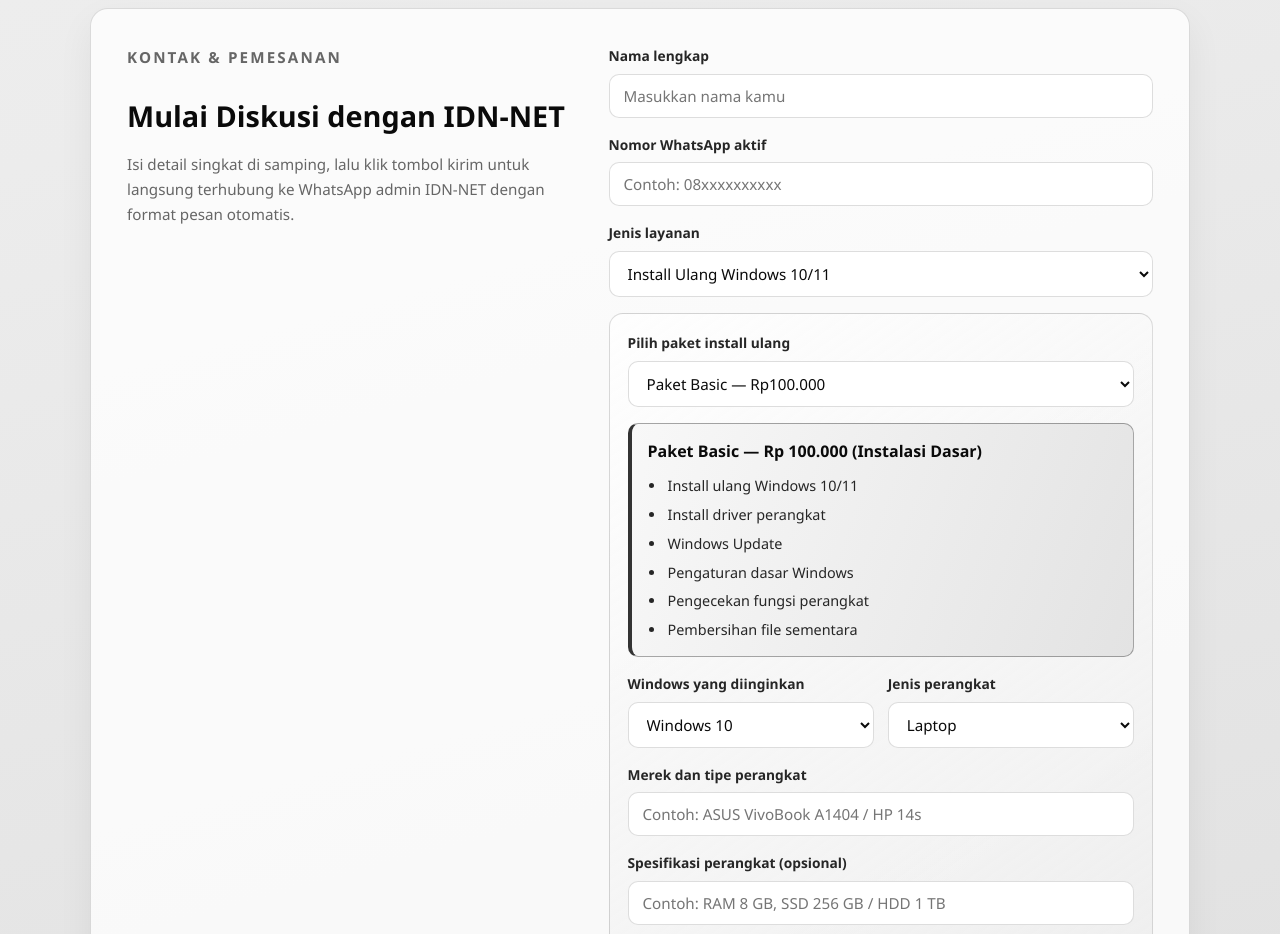
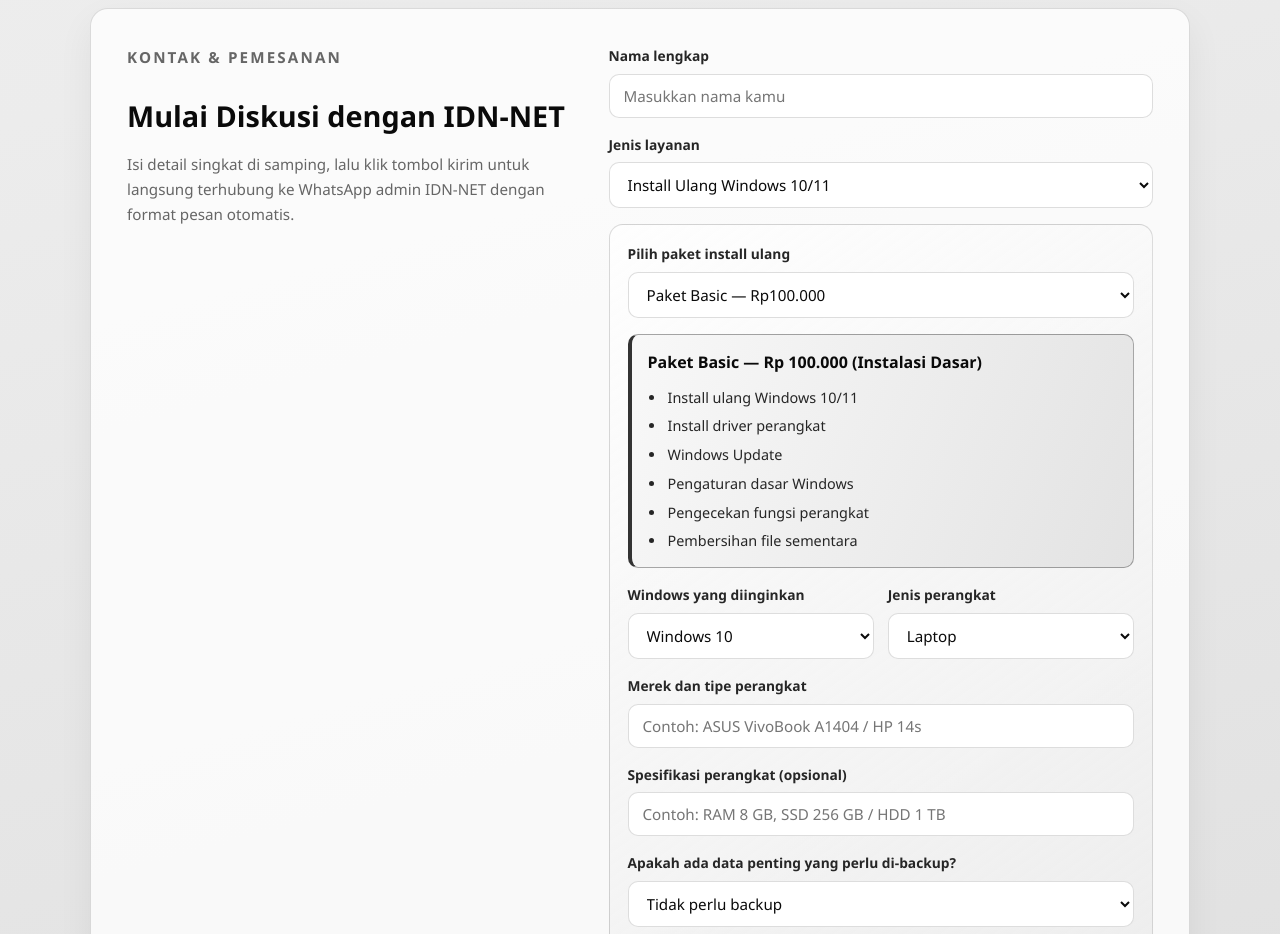
Before and after one commit to IDN-NetID/WebIDN-NET, a plain HTML site: page index.html in a window 1280 px wide. Shown: the part 1800-2734 px from the top of the page. Drawn offline with Linux system fonts and the light colour scheme.

Commit message:
Fix HTML formatting and structure

```diff
--- a/index.html
+++ b/index.html
@@ -175,11 +175,6 @@
             </div>
 
             <div class="field">
-              <label for="clientPhone">Nomor WhatsApp aktif</label>
-              <input type="tel" id="clientPhone" name="clientPhone" placeholder="Contoh: 08xxxxxxxxxx" autocomplete="tel" required />
-            </div>
-
-            <div class="field">
               <label for="serviceType">Jenis layanan</label>
               <select id="serviceType" name="serviceType" required>
                 <option value="Install Ulang Laptop" selected>Install Ulang Windows 10/11</option>
```
